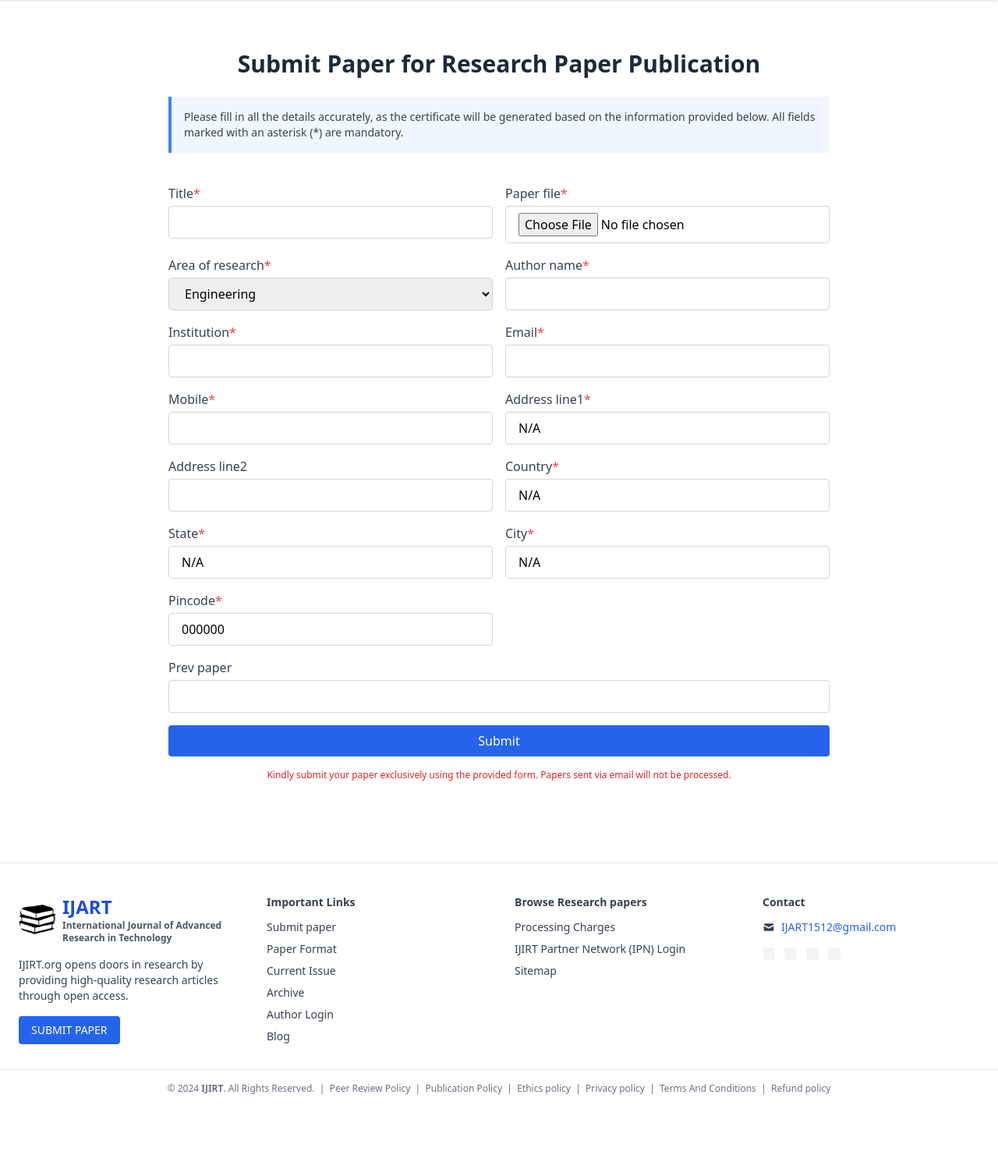
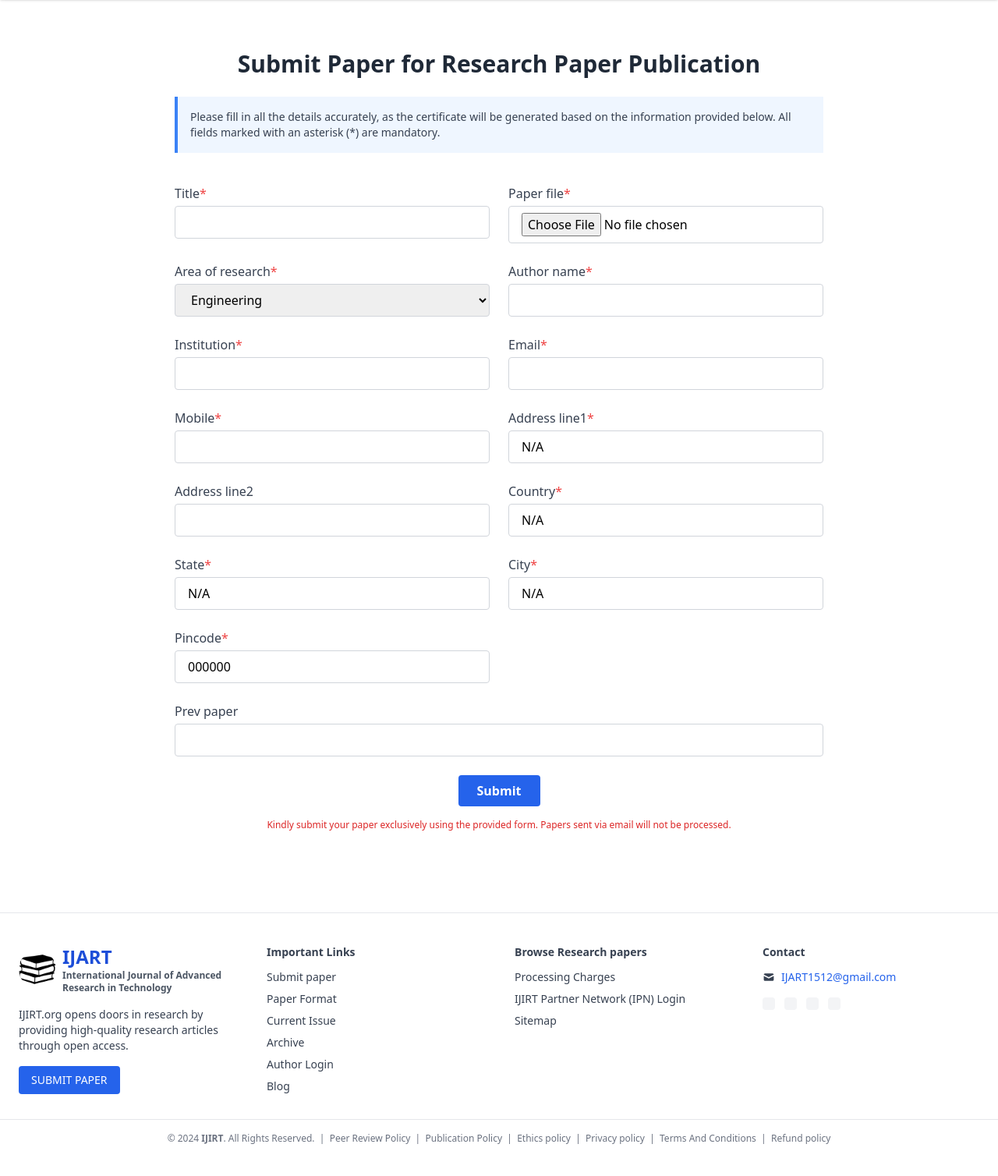
Before and after one commit to gautamk1512/IJETT-Research, a Django app: page /submit/ in a window 1280 px wide. Shown: the part 112-1620 px from the top of the page at 78% size. Before the commit the page ends 1515 px from the top, so only its background shows below. Run offline with Django 5.2, Linux system fonts and the light colour scheme; some libraries are stand-ins or nearby versions.

Commit message:
new update submit the paper

```diff
--- a/journal/urls.py
+++ b/journal/urls.py
@@ -11,4 +11,6 @@ urlpatterns = [
     path('author-register/', views.author_register, name='author_register'),
     path('call-for-paper/', views.call_for_paper, name='call_for_paper'),
     path('track/', views.track_paper, name='track_paper'),
+    path('test-email/', views.test_email, name='test_email'),
+    path('conference-dropdown-instructions/', views.conference_dropdown_instructions, name='conference_dropdown_instructions'),
 ]
--- a/journal/views.py
+++ b/journal/views.py
@@ -6,6 +6,7 @@ from django.db import models
 from django.core.mail import send_mail
 from django.conf import settings
 import requests
+from django.http import HttpResponse
 
 # Create your views here.
 
@@ -163,3 +164,19 @@ def track_paper(request):
         except Paper.DoesNotExist:
             error = "Paper not found. Please check your Paper ID and Email."
     return render(request, 'journal/track_paper.html', {'paper': paper, 'status': status, 'error': error})
+
+def test_email(request):
+    try:
+        send_mail(
+            'Test Email',
+            'This is a test email from your Django application.',
+            settings.EMAIL_HOST_USER,
+            [settings.EMAIL_HOST_USER],
+            fail_silently=False,
+        )
+        return HttpResponse('Test email sent successfully!')
+    except Exception as e:
+        return HttpResponse(f'Failed to send email: {str(e)}')
+
+def conference_dropdown_instructions(request):
+    return render(request, 'journal/conference_dropdown_instructions.html')
--- a/templates/base.html
+++ b/templates/base.html
@@ -37,10 +37,10 @@
     <nav class="bg-white shadow sticky top-0 z-40">
       <div class="max-w-7xl mx-auto px-4 md:px-6">
         <div class="flex justify-between items-center py-4">
-          <div class="flex items-center gap-2 mb-0">
+          <a href="/" class="flex items-center gap-2 mb-0 hover:opacity-80 transition-opacity">
             <img src="{% static 'images/book_logo.png' %}" alt="Book Logo" class="h-10 w-10 rounded-full" />
             <span class="text-xl font-bold text-blue-700">IJART</span>
-          </div>
+          </a>
           <button id="mobile-menu-btn" class="md:hidden p-2 rounded focus:outline-none focus:ring-2 focus:ring-blue-500" aria-label="Open Menu">
             <svg class="w-6 h-6" fill="none" stroke="currentColor" stroke-width="2" viewBox="0 0 24 24"><path stroke-linecap="round" stroke-linejoin="round" d="M4 6h16M4 12h16M4 18h16" /></svg>
           </button>
--- a/templates/journal/submit_paper.html
+++ b/templates/journal/submit_paper.html
@@ -3,85 +3,98 @@
 {% block title %}Submit Paper - IJIRT Clone{% endblock %}
 {% block content %}
 <!-- Submit Form Section -->
-<section id="submit-form" class="bg-white py-8 md:py-16">
-  <div class="max-w-4xl mx-auto px-2 sm:px-4 md:px-6">
-    <h2 class="text-2xl md:text-3xl font-bold text-gray-800 mb-6 text-center">Submit Paper for Research Paper Publication</h2>
-    <div class="bg-blue-50 border-l-4 border-blue-500 p-4 mb-10">
-      <p class="text-sm text-gray-700 font-medium">Please fill in all the details accurately, as the certificate will be generated based on the information provided below. All fields marked with an asterisk (*) are mandatory.</p>
+<section id="submit-form" class="bg-white py-4 sm:py-8 md:py-16">
+  <div class="max-w-4xl mx-auto px-4 sm:px-6 md:px-8">
+    <h2 class="text-xl sm:text-2xl md:text-3xl font-bold text-gray-800 mb-4 sm:mb-6 text-center">Submit Paper for Research Paper Publication</h2>
+
+    {% if messages %}
+      {% for message in messages %}
+        <div class="bg-green-100 border-l-4 border-green-500 p-3 sm:p-4 mb-4 sm:mb-6">
+          <p class="text-green-700 font-medium text-sm sm:text-base">{{ message }}</p>
         </div>
-    <form method="post" enctype="multipart/form-data" class="grid grid-cols-1 md:grid-cols-2 gap-4">
+      {% endfor %}
+    {% endif %}
+
+    <div class="bg-blue-50 border-l-4 border-blue-500 p-3 sm:p-4 mb-6 sm:mb-10">
+      <p class="text-xs sm:text-sm text-gray-700 font-medium">Please fill in all the details accurately, as the certificate will be generated based on the information provided below. All fields marked with an asterisk (*) are mandatory.</p>
+    </div>
+    <form method="post" enctype="multipart/form-data" class="space-y-4 sm:space-y-6">
       {% csrf_token %}
-      <div class="flex flex-col">
-        <label for="id_title" class="mb-1 font-medium text-gray-700">Title<span class="text-red-500">*</span></label>
-        {{ form.title|add_class:'border border-gray-300 rounded px-4 py-2' }}
+      <div class="grid grid-cols-1 sm:grid-cols-2 gap-4 sm:gap-6">
+        <div class="flex flex-col space-y-1">
+          <label for="id_title" class="text-sm sm:text-base font-medium text-gray-700">Title<span class="text-red-500">*</span></label>
+          {{ form.title|add_class:'w-full border border-gray-300 rounded px-3 sm:px-4 py-2 text-sm sm:text-base focus:ring-2 focus:ring-blue-500 focus:border-blue-500' }}
           {% for error in form.title.errors %}<span class="text-xs text-red-600">{{ error }}</span>{% endfor %}
         </div>
-      <div class="flex flex-col">
-        <label for="id_paper_file" class="mb-1 font-medium text-gray-700">Paper file<span class="text-red-500">*</span></label>
-        {{ form.paper_file|add_class:'border border-gray-300 rounded px-4 py-2' }}
+        <div class="flex flex-col space-y-1">
+          <label for="id_paper_file" class="text-sm sm:text-base font-medium text-gray-700">Paper file<span class="text-red-500">*</span></label>
+          {{ form.paper_file|add_class:'w-full border border-gray-300 rounded px-3 sm:px-4 py-2 text-sm sm:text-base focus:ring-2 focus:ring-blue-500 focus:border-blue-500' }}
           {% for error in form.paper_file.errors %}<span class="text-xs text-red-600">{{ error }}</span>{% endfor %}
         </div>
-      <div class="flex flex-col">
-        <label for="id_area_of_research" class="mb-1 font-medium text-gray-700">Area of research<span class="text-red-500">*</span></label>
-        {{ form.area_of_research|add_class:'border border-gray-300 rounded px-4 py-2' }}
+        <div class="flex flex-col space-y-1">
+          <label for="id_area_of_research" class="text-sm sm:text-base font-medium text-gray-700">Area of research<span class="text-red-500">*</span></label>
+          {{ form.area_of_research|add_class:'w-full border border-gray-300 rounded px-3 sm:px-4 py-2 text-sm sm:text-base focus:ring-2 focus:ring-blue-500 focus:border-blue-500' }}
           {% for error in form.area_of_research.errors %}<span class="text-xs text-red-600">{{ error }}</span>{% endfor %}
         </div>
-      <div class="flex flex-col">
-        <label for="id_author_name" class="mb-1 font-medium text-gray-700">Author name<span class="text-red-500">*</span></label>
-        {{ form.author_name|add_class:'border border-gray-300 rounded px-4 py-2' }}
+        <div class="flex flex-col space-y-1">
+          <label for="id_author_name" class="text-sm sm:text-base font-medium text-gray-700">Author name<span class="text-red-500">*</span></label>
+          {{ form.author_name|add_class:'w-full border border-gray-300 rounded px-3 sm:px-4 py-2 text-sm sm:text-base focus:ring-2 focus:ring-blue-500 focus:border-blue-500' }}
           {% for error in form.author_name.errors %}<span class="text-xs text-red-600">{{ error }}</span>{% endfor %}
         </div>
-      <div class="flex flex-col">
-        <label for="id_institution" class="mb-1 font-medium text-gray-700">Institution<span class="text-red-500">*</span></label>
-        {{ form.institution|add_class:'border border-gray-300 rounded px-4 py-2' }}
+        <div class="flex flex-col space-y-1">
+          <label for="id_institution" class="text-sm sm:text-base font-medium text-gray-700">Institution<span class="text-red-500">*</span></label>
+          {{ form.institution|add_class:'w-full border border-gray-300 rounded px-3 sm:px-4 py-2 text-sm sm:text-base focus:ring-2 focus:ring-blue-500 focus:border-blue-500' }}
           {% for error in form.institution.errors %}<span class="text-xs text-red-600">{{ error }}</span>{% endfor %}
         </div>
-      <div class="flex flex-col">
-        <label for="id_email" class="mb-1 font-medium text-gray-700">Email<span class="text-red-500">*</span></label>
-        {{ form.email|add_class:'border border-gray-300 rounded px-4 py-2' }}
+        <div class="flex flex-col space-y-1">
+          <label for="id_email" class="text-sm sm:text-base font-medium text-gray-700">Email<span class="text-red-500">*</span></label>
+          {{ form.email|add_class:'w-full border border-gray-300 rounded px-3 sm:px-4 py-2 text-sm sm:text-base focus:ring-2 focus:ring-blue-500 focus:border-blue-500' }}
           {% for error in form.email.errors %}<span class="text-xs text-red-600">{{ error }}</span>{% endfor %}
         </div>
-      <div class="flex flex-col">
-        <label for="id_mobile" class="mb-1 font-medium text-gray-700">Mobile<span class="text-red-500">*</span></label>
-        {{ form.mobile|add_class:'border border-gray-300 rounded px-4 py-2' }}
+        <div class="flex flex-col space-y-1">
+          <label for="id_mobile" class="text-sm sm:text-base font-medium text-gray-700">Mobile<span class="text-red-500">*</span></label>
+          {{ form.mobile|add_class:'w-full border border-gray-300 rounded px-3 sm:px-4 py-2 text-sm sm:text-base focus:ring-2 focus:ring-blue-500 focus:border-blue-500' }}
           {% for error in form.mobile.errors %}<span class="text-xs text-red-600">{{ error }}</span>{% endfor %}
         </div>
-      <div class="flex flex-col">
-        <label for="id_address_line1" class="mb-1 font-medium text-gray-700">Address line1<span class="text-red-500">*</span></label>
-        {{ form.address_line1|add_class:'border border-gray-300 rounded px-4 py-2' }}
+        <div class="flex flex-col space-y-1">
+          <label for="id_address_line1" class="text-sm sm:text-base font-medium text-gray-700">Address line1<span class="text-red-500">*</span></label>
+          {{ form.address_line1|add_class:'w-full border border-gray-300 rounded px-3 sm:px-4 py-2 text-sm sm:text-base focus:ring-2 focus:ring-blue-500 focus:border-blue-500' }}
           {% for error in form.address_line1.errors %}<span class="text-xs text-red-600">{{ error }}</span>{% endfor %}
         </div>
-      <div class="flex flex-col">
-        <label for="id_address_line2" class="mb-1 font-medium text-gray-700">Address line2</label>
-        {{ form.address_line2|add_class:'border border-gray-300 rounded px-4 py-2' }}
+        <div class="flex flex-col space-y-1">
+          <label for="id_address_line2" class="text-sm sm:text-base font-medium text-gray-700">Address line2</label>
+          {{ form.address_line2|add_class:'w-full border border-gray-300 rounded px-3 sm:px-4 py-2 text-sm sm:text-base focus:ring-2 focus:ring-blue-500 focus:border-blue-500' }}
           {% for error in form.address_line2.errors %}<span class="text-xs text-red-600">{{ error }}</span>{% endfor %}
         </div>
-      <div class="flex flex-col">
-        <label for="id_country" class="mb-1 font-medium text-gray-700">Country<span class="text-red-500">*</span></label>
-        {{ form.country|add_class:'border border-gray-300 rounded px-4 py-2' }}
+        <div class="flex flex-col space-y-1">
+          <label for="id_country" class="text-sm sm:text-base font-medium text-gray-700">Country<span class="text-red-500">*</span></label>
+          {{ form.country|add_class:'w-full border border-gray-300 rounded px-3 sm:px-4 py-2 text-sm sm:text-base focus:ring-2 focus:ring-blue-500 focus:border-blue-500' }}
           {% for error in form.country.errors %}<span class="text-xs text-red-600">{{ error }}</span>{% endfor %}
         </div>
-      <div class="flex flex-col">
-        <label for="id_state" class="mb-1 font-medium text-gray-700">State<span class="text-red-500">*</span></label>
-        {{ form.state|add_class:'border border-gray-300 rounded px-4 py-2' }}
+        <div class="flex flex-col space-y-1">
+          <label for="id_state" class="text-sm sm:text-base font-medium text-gray-700">State<span class="text-red-500">*</span></label>
+          {{ form.state|add_class:'w-full border border-gray-300 rounded px-3 sm:px-4 py-2 text-sm sm:text-base focus:ring-2 focus:ring-blue-500 focus:border-blue-500' }}
           {% for error in form.state.errors %}<span class="text-xs text-red-600">{{ error }}</span>{% endfor %}
         </div>
-      <div class="flex flex-col">
-        <label for="id_city" class="mb-1 font-medium text-gray-700">City<span class="text-red-500">*</span></label>
-        {{ form.city|add_class:'border border-gray-300 rounded px-4 py-2' }}
+        <div class="flex flex-col space-y-1">
+          <label for="id_city" class="text-sm sm:text-base font-medium text-gray-700">City<span class="text-red-500">*</span></label>
+          {{ form.city|add_class:'w-full border border-gray-300 rounded px-3 sm:px-4 py-2 text-sm sm:text-base focus:ring-2 focus:ring-blue-500 focus:border-blue-500' }}
           {% for error in form.city.errors %}<span class="text-xs text-red-600">{{ error }}</span>{% endfor %}
         </div>
-      <div class="flex flex-col">
-        <label for="id_pincode" class="mb-1 font-medium text-gray-700">Pincode<span class="text-red-500">*</span></label>
-        {{ form.pincode|add_class:'border border-gray-300 rounded px-4 py-2' }}
+        <div class="flex flex-col space-y-1">
+          <label for="id_pincode" class="text-sm sm:text-base font-medium text-gray-700">Pincode<span class="text-red-500">*</span></label>
+          {{ form.pincode|add_class:'w-full border border-gray-300 rounded px-3 sm:px-4 py-2 text-sm sm:text-base focus:ring-2 focus:ring-blue-500 focus:border-blue-500' }}
           {% for error in form.pincode.errors %}<span class="text-xs text-red-600">{{ error }}</span>{% endfor %}
         </div>
-      <div class="flex flex-col md:col-span-2">
-        <label for="id_prev_paper" class="mb-1 font-medium text-gray-700">Prev paper</label>
-        {{ form.prev_paper|add_class:'border border-gray-300 rounded px-4 py-2' }}
+        <div class="flex flex-col space-y-1 sm:col-span-2">
+          <label for="id_prev_paper" class="text-sm sm:text-base font-medium text-gray-700">Prev paper</label>
+          {{ form.prev_paper|add_class:'w-full border border-gray-300 rounded px-3 sm:px-4 py-2 text-sm sm:text-base focus:ring-2 focus:ring-blue-500 focus:border-blue-500' }}
           {% for error in form.prev_paper.errors %}<span class="text-xs text-red-600">{{ error }}</span>{% endfor %}
         </div>
-      <button type="submit" class="col-span-2 bg-blue-600 text-white px-6 py-2 rounded hover:bg-blue-700">Submit</button>
+      </div>
+      <div class="flex justify-center mt-6 sm:mt-8">
+        <button type="submit" class="w-full sm:w-auto bg-blue-600 text-white px-6 py-2 rounded text-sm sm:text-base font-semibold hover:bg-blue-700 focus:outline-none focus:ring-2 focus:ring-blue-500 focus:ring-offset-2 transition-colors">Submit</button>
+      </div>
     </form>
     <p class="text-red-600 text-xs mt-4 text-center">Kindly submit your paper exclusively using the provided form. Papers sent via email will not be processed.</p>
   </div>
```
Also changed, not shown: templates/journal/conference_dropdown_instructions.html (added, +24 -0 lines), db.sqlite3, ijett/settings.py (line endings or trailing spaces), 12 other files. Lines whose indentation alone changed are shown as unchanged.
